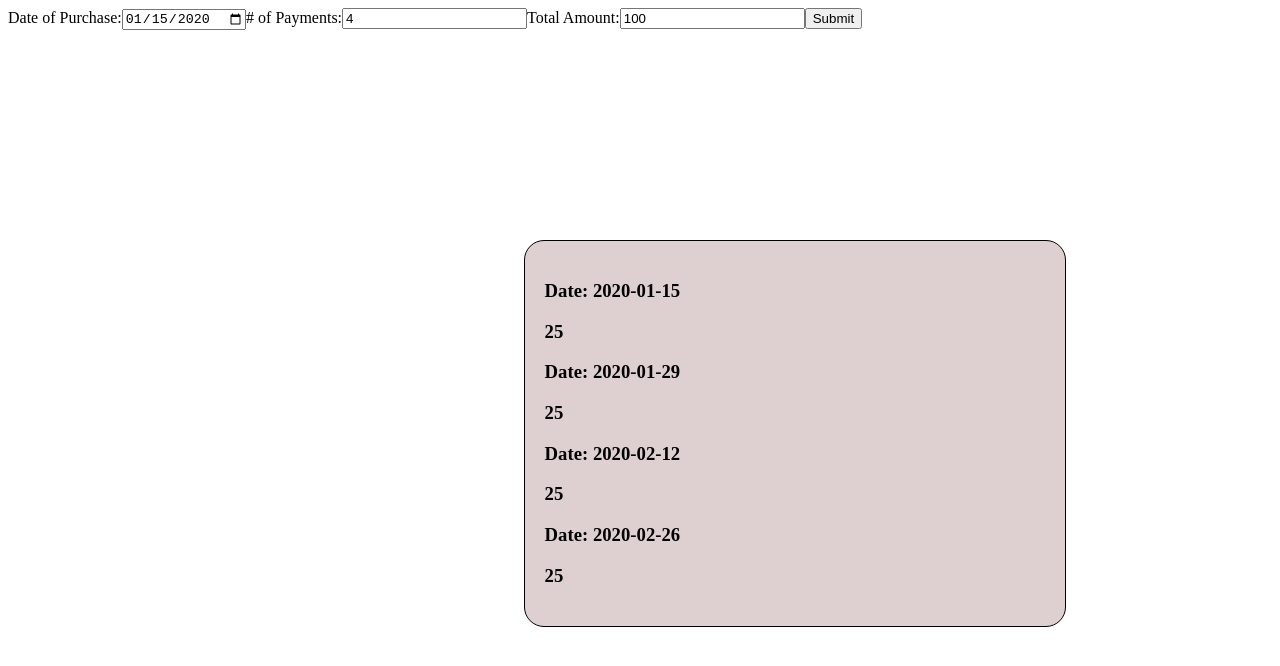
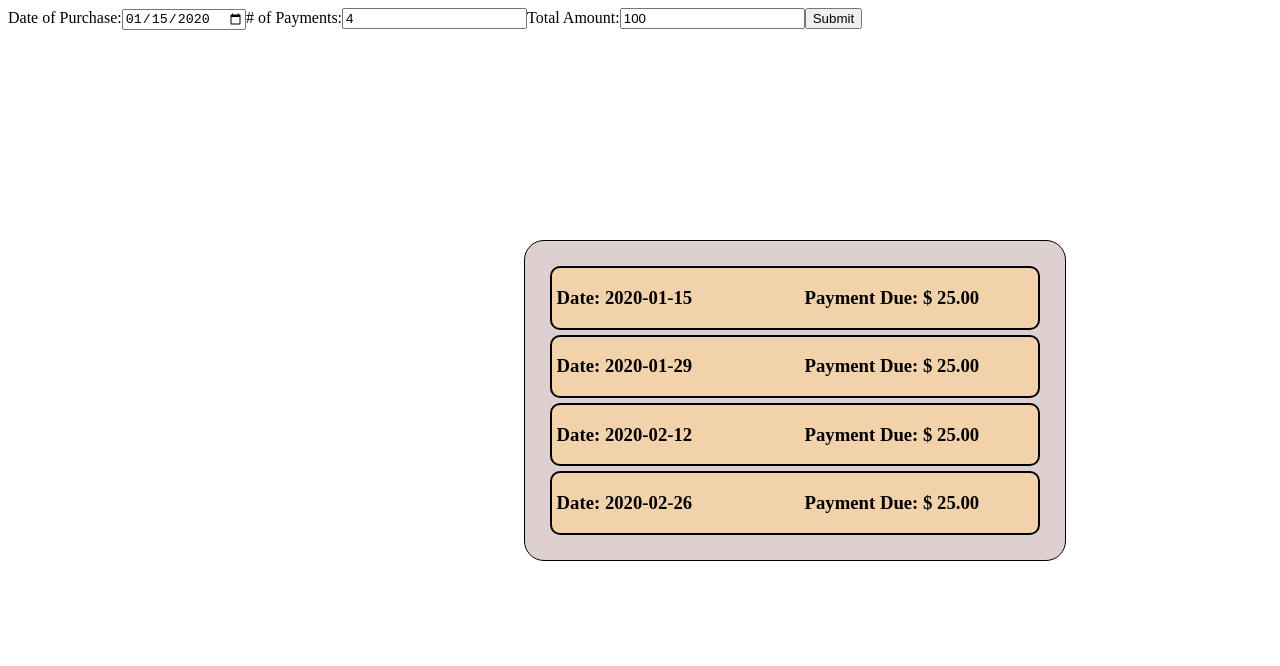
Before and after one commit to TrinitasAccounting/Business_Financing_Calculator, a React (Create React App) app in the folder client/: page / in a window 1280 px wide. Both pictures are taken after typing "2020-01-15" into the empty fields and a click on the button "Submit". Shown: the top 666 px of the page. Built offline with nearby package versions, Linux system fonts and the light colour scheme.

Commit message:
styling the cards and container

```diff
--- a/client/src/components/PaymentCalculator/Card.js
+++ b/client/src/components/PaymentCalculator/Card.js
@@ -5,8 +5,8 @@ function Card({ paymentDate, amount }) {
 
     return (
         <div className="card">
-            <h3>Date: {paymentDate}</h3>
-            <h3>{amount}</h3>
+            <h3 className='card-date'>Date: {paymentDate}</h3>
+            <h3 className='card-payment'>Payment Due: $ {amount.toFixed(2)}</h3>
         </div>
     )
 }
--- a/client/src/components/PaymentCalculator/Cards.css
+++ b/client/src/components/PaymentCalculator/Cards.css
@@ -39,3 +39,28 @@
     left: 40%;
     top: 200px
 }
+
+.card {
+    background-color: rgb(241, 210, 170);
+    border: 2px solid black;
+    border-radius: 10px;
+    margin: 5px;
+    display: grid;
+    grid-template-columns: repeat(auto-fill, minmax(230px, 1fr));
+    /* grid-template-columns: 1fr, 1fr; */
+    grid-gap: 20px;
+
+}
+
+/* .cards {
+    background-color: red;
+} */
+
+/* .card-payment {
+    position: relative;
+    left: 50%;
+} */
+
+.card-date {
+    padding-left: 5px;
+}
```
